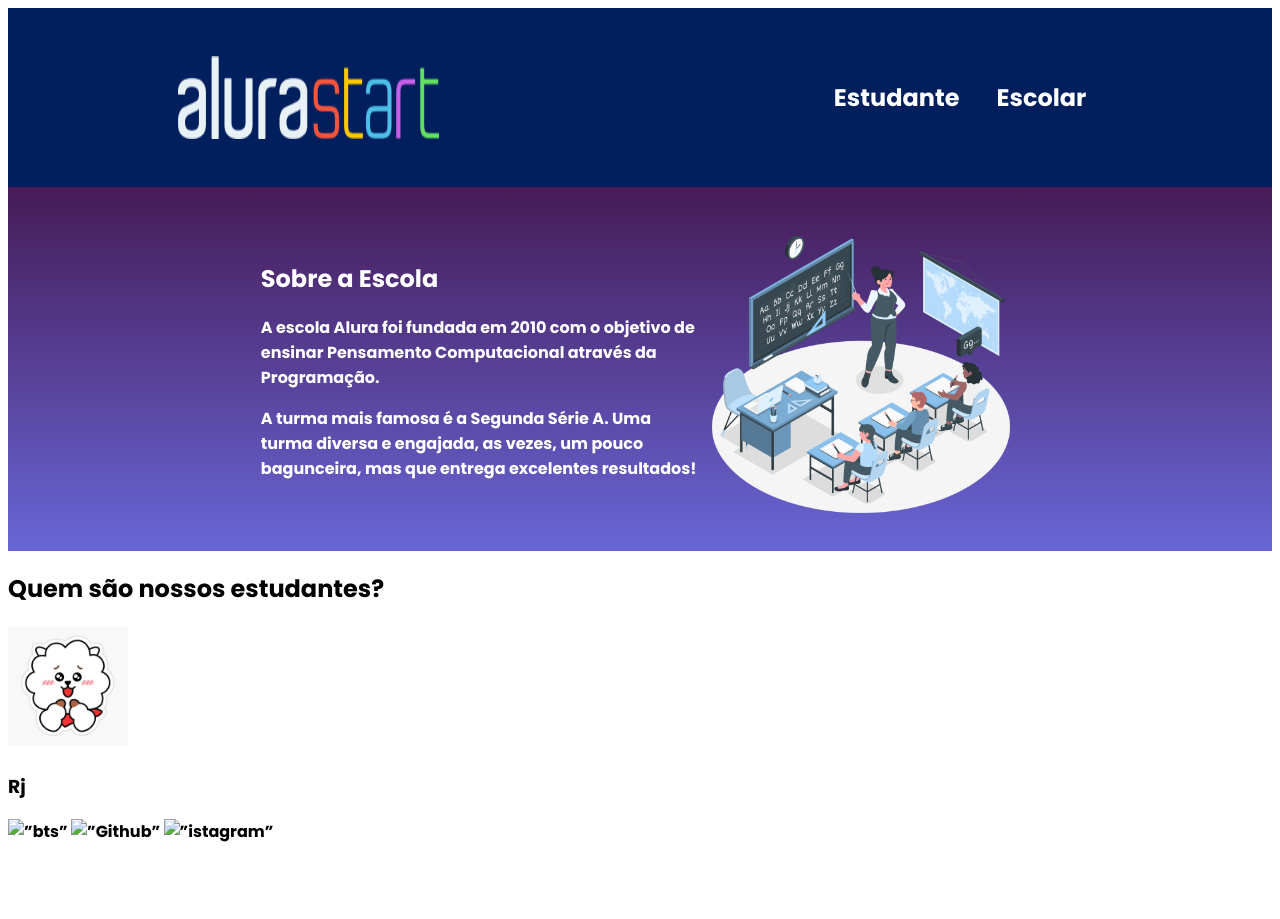
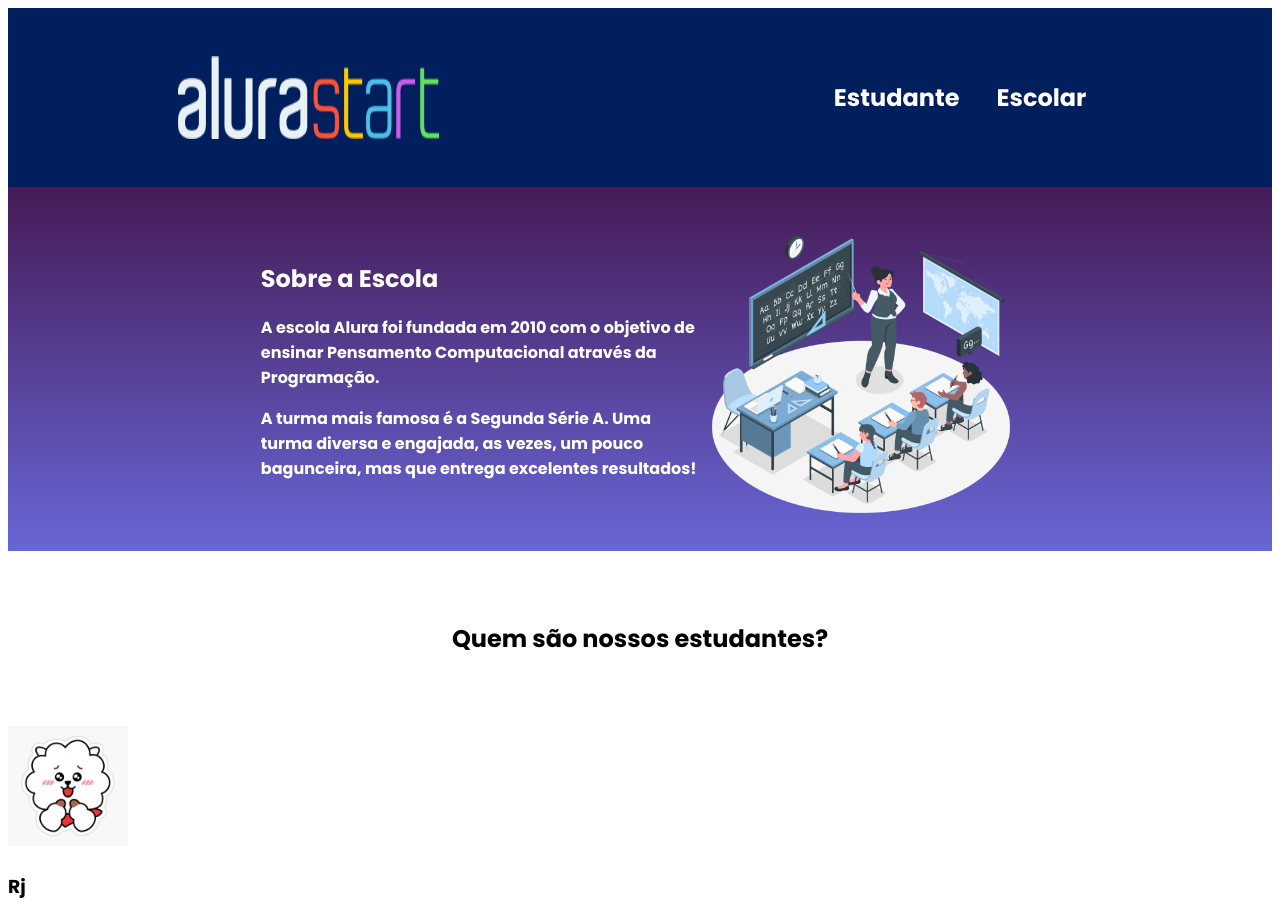
Before and after one commit to monegigia/site-escola, a plain HTML site: page index.html in a window 1280 px wide. Before the commit the page ends 852 px from the top, so only its background shows below. Drawn offline with Linux system fonts and the light colour scheme.

Commit message:
Add files via upload

```diff
--- a/index.html
+++ b/index.html
@@ -34,11 +34,11 @@ alt="logo do alurastar">
 </section>
 <section class="Estudante">
   <h2 class="estudante-titulo">Quem são nossos estudantes?</h2>
+  <div class="estudante-todos"
+  <div class="estudante_div">
   <img class="estudante-imagem" src="rj.jpg" alt="foto do estudante rj">
    <h3>Rj</h3>
-   <img src=”bts.png” alt=”bts”>
-   <img src=”social.png” alt=”Github”>
-   <img src=”coracao.png” alt=”istagram”>
+</div>
 </section>
 </body>
 </html>
--- a/style.css
+++ b/style.css
@@ -36,3 +36,10 @@ width: 25%;
     .estudante-imagem{
       width: 120px;
     }
+    .estudante-div {
+      text-align: center;
+    }
+    .estudante-titulo {
+      text-align: center;
+      padding: 50px 0;
+    }
```
